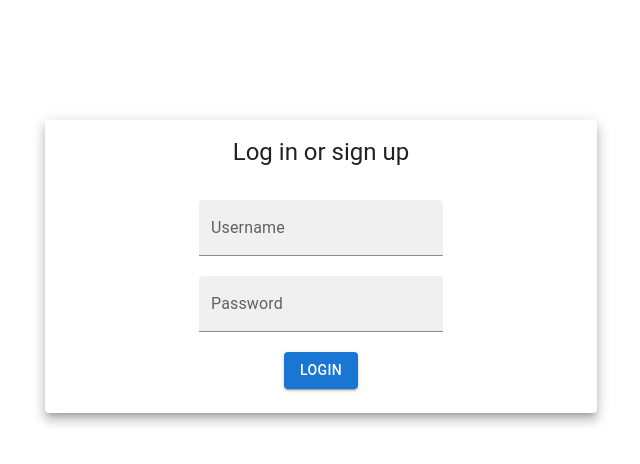
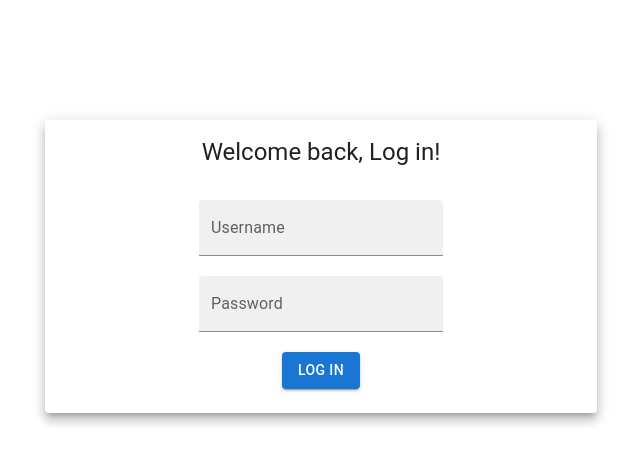
Before and after one commit to IronPlus/usermetrics-frontend, a React (Create React App) app: page / in a window 1280 px wide. Shown: the top 464 px of the page, without its empty margins (319-959 px from the left). Built offline with nearby package versions, Linux system fonts and the light colour scheme.

Commit message:
improve login text

```diff
--- a/src/components/shared/login-component.tsx
+++ b/src/components/shared/login-component.tsx
@@ -27,7 +27,7 @@ export default function Login() {
     <div>
       <Container maxWidth="sm" className="login-component">
         <Card elevation={8} className="login-component__card">
-          <CardHeader title="Log in or sign up"></CardHeader>
+          <CardHeader title="Welcome back, Log in!"></CardHeader>
           <CardContent>
             <TextField
               label="Username"
@@ -50,7 +50,7 @@ export default function Login() {
               variant="contained"
               onClick={handleNavigation}
             >
-              Login
+              Log in
             </Button>
           </CardContent>
         </Card>
```
